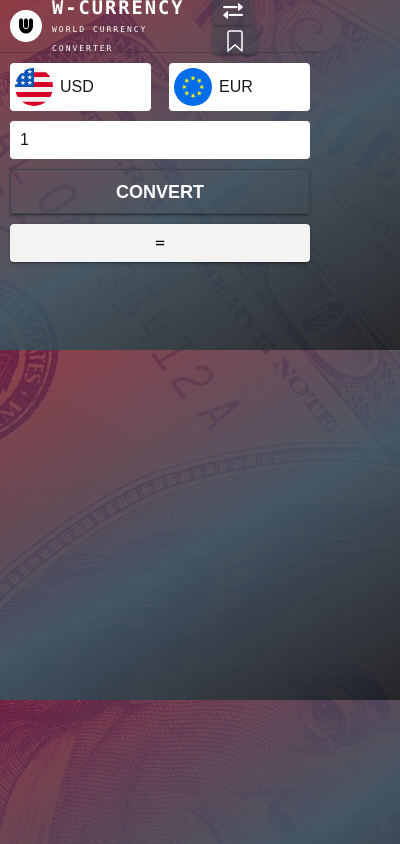
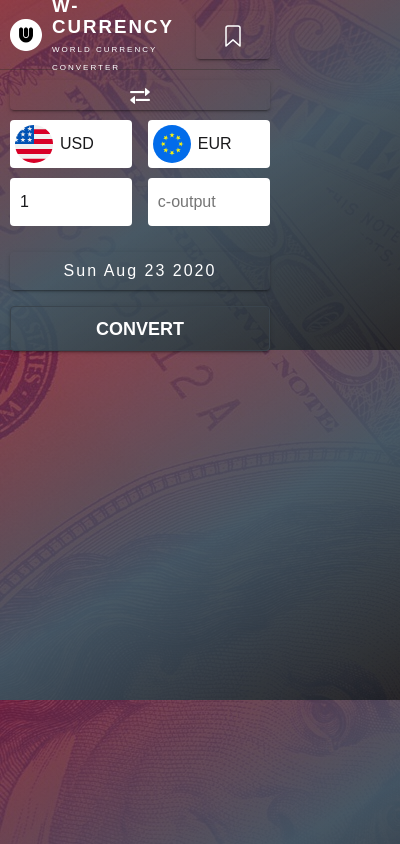
Before and after one commit to Chromo-lib/leetcode-dark-mode, a browser extension: page popup.html in a window 400 px wide. Drawn offline with Linux system fonts and the light colour scheme.

Commit message:
update app

```diff
--- a/popup.html
+++ b/popup.html
@@ -20,34 +20,39 @@
       </div>
     </div>
 
-    <div>
-      <button type="button" class="di-flex justify-center" id="btn-reverse" title="Switch currencies" >
+    <button type="button" class="di-flex justify-center" id="btn-show-history" title="History">
+      <svg width="24" height="24" viewBox="0 0 24 24" fill="none" xmlns="http://www.w3.org/2000/svg">
+        <path d="M5 22V4C5 2.89543 5.89543 2 7 2H17C18.1046 2 19 2.89543 19 4V22L12 15.8889L5 22Z" stroke="#fff"
+          stroke-width="1.5" stroke-linecap="round" stroke-linejoin="round"></path>
+      </svg>
+    </button>
+  </header>
+
+  <div class="container">
+    <div class="conv-tab">
+      <button type="button" class="w-100 di-flex justify-center mb-10" id="btn-reverse" title="Switch currencies">
         <img src="assets/reverse.png" alt="reverse">
       </button>
 
-      <button type="button" class="di-flex justify-center" id="btn-show-history" title="History">
-        <svg width="24" height="24" viewBox="0 0 24 24" fill="none" xmlns="http://www.w3.org/2000/svg"><path d="M5 22V4C5 2.89543 5.89543 2 7 2H17C18.1046 2 19 2.89543 19 4V22L12 15.8889L5 22Z" stroke="#fff" stroke-width="1.5" stroke-linecap="round" stroke-linejoin="round"></path></svg>
-      </button>
-    </div>
-  </header>
-
-  <div class="container">
-    <div class="conversion-container">
       <form class="w-100 mb-10" id="form-convert">
         <div class="drops d-flex"></div>
-        <input type="number" class="w-100 mb-10" name="amout" value="1" placeholder="amout">
+        <div class="w-100 d-flex justify-between">
+          <input type="number" class="w-50 mb-10" name="amout" value="1" placeholder="amout">
+          <input type="number" class="w-50 mb-10" id="c-output" name="c-output" step="0.01" placeholder="c-output"
+            readonly>
+        </div>
+
+        <p class="mt-0 date-output">Tur Aug 12 2020</p>
         <button type="submit" class="w-100 btn-default fs-18">Convert</button>
       </form>
-
-      <div class="w-100 output d-flex-col">
-        <span></span><h2></h2><span>=</span><h2></h2>
-      </div>
     </div>
 
     <ul class="history-conversions"></ul>
   </div>
 
-  <div class="spinner d-flex justify-center"><div class="lds-dual-ring"></div></div>
+  <div class="spinner d-flex justify-center">
+    <div class="lds-dual-ring"></div>
+  </div>
 
   <script src="scripts/currencies.js"></script>
   <script src="scripts/DOM.js"></script>
--- a/scripts/popup.js
+++ b/scripts/popup.js
@@ -3,10 +3,12 @@
   let allConversions = null; // history of conversions
   let showHistory = false;
   const historyConversionsEL = document.querySelector('.history-conversions');
-  const conversionContainerEL = document.querySelector('.conversion-container');
+  const convTab = document.querySelector('.conv-tab');
   const btnShowHistory = document.getElementById('btn-show-history');
-  const outputQuery = document.querySelector('.output');
   const spinnerEL = document.querySelector('.spinner');
+
+  const dateOutput = document.querySelector('.date-output');
+  dateOutput.textContent = new Date().toDateString();
 
   chrome.storage.local.get(['historyConversions'], function (result) {
     if (result && result.historyConversions) {
@@ -47,7 +49,7 @@
     setTimeout(() => {
       showHistory = !showHistory;
       historyConversionsEL.style.display = showHistory ? 'block' : 'none';
-      conversionContainerEL.style.display = showHistory ? 'none' : 'block';
+      convTab.style.display = showHistory ? 'none' : 'block';
       btnShowHistory.innerHTML = showHistory
         ? `<svg width="24" height="24" viewBox="0 0 24 24" fill="none" xmlns="http://www.w3.org/2000/svg"><path d="M19 2.83209C17.7751 2.2969 16.4222 2 15 2C9.47715 2 5 6.47715 5 12C5 17.5228 9.47715 22 15 22C16.4222 22 17.7751 21.7031 19 21.1679M2 10H15M2 14H15" stroke="#fff" stroke-width="1.5" stroke-linecap="round" stroke-linejoin="round"></path></svg>`
         : `<svg width="24" height="24" viewBox="0 0 24 24" fill="none" xmlns="http://www.w3.org/2000/svg"><path d="M5 22V4C5 2.89543 5.89543 2 7 2H17C18.1046 2 19 2.89543 19 4V22L12 15.8889L5 22Z" stroke="#fff" stroke-width="1.5" stroke-linecap="round" stroke-linejoin="round"></path></svg>`;
@@ -69,9 +71,13 @@
   }
 
   function setConversionResult (resp) {
-    outputQuery.children[0].textContent = new Date(resp.date).toDateString();
-    outputQuery.children[1].textContent = resp.query.amount + ' ' + resp.query.from;
-    outputQuery.children[3].textContent = resp.result + ' ' + resp.query.to;
+    function toFixed (value, precision = 4) {
+      var power = Math.pow(10, precision || 0);
+      return String(Math.round(value * power) / power);
+    }
+
+    dateOutput.textContent = new Date(resp.date).toDateString();
+    document.getElementById('c-output').value = toFixed(resp.result);
   }
 
   function createListHistoryConversions (historyConversions) {
--- a/style.css
+++ b/style.css
@@ -23,16 +23,17 @@ html {
 body {
   background: #2d2d2e;
   background-image: linear-gradient(0deg,rgba(17,14,31,.35),rgba(17,14,31,.35)),linear-gradient(330deg,#191716eb -10%,#607d8bf5 46.3%,#e91e63ad 110%),url(assets/bg.jpg);
-  width: 320px;
+  width: 280px;
   height: 350px;
   max-height: 350px;
-  font-family: 'Consolas', sans-serif;
   margin: 0;
+  font-family:arial,sans-serif;
   overflow-x: hidden;
+  scrollbar-width: thin;
 }
 
 header {
-  height: 15%;
+  height: 20%;
   color: #fff;
   display: flex;
   justify-content: space-between;
@@ -43,9 +44,9 @@ header {
   letter-spacing: 2px;
 }
 
-header button {    padding: 3px 10px 0;}
+  header button { background-color:transparent !important;}
 
-.container {height: 84%;}
+.container {height: 78%;}
 .container, header {padding:10px;}
 
 h3 {text-align: center;  margin: 0; }
@@ -78,14 +79,16 @@ a {
     outline: none !important;
 }
 
+button:first-child{padding: 5px 0 0 0; background: transparent;}
+
 .btn-default {
   background-color: transparent !important;
   border-color: #3a444d;
 }
 
 button img { width: 20px;  height: 20px;}
-button:hover,a:hover { background-color: var(--dark);}
-.btn-default:hover {  background-color: #3a444d !important; }
+button:hover,a:hover { background-color: #ffffff59 !important;}
+
 button,
 svg {
   display: inline-block;
@@ -97,7 +100,7 @@ input {
   color: var(--dark);
   width: 100%;
   font-size: 16px;
-  padding: 10px;
+  padding: 15px 10px;
   border: 0;
   outline: none !important;
 }
@@ -132,6 +135,7 @@ li {
 
 .d-flex-col {display:flex; flex-direction: column; justify-content: space-between;}
 .justify-center {  justify-content: center;}
+.justify-between {  justify-content: space-between;}
 .align-center { align-items: center;}
 
 .col-3>* {  width: 31%;  max-width: 31%;}
@@ -142,33 +146,32 @@ li {
   max-width: 100%;
   min-width: 0;
 }
+.w-50 {width: 47%;}
 
 .py-1 {padding: 10px 0;}
 
+.m-0 {margin:0 !important;}
+.mb-0 { margin-bottom: 0;}
 .mb-10 { margin-bottom: 10px;}
-.mr-5 { margin-right: 5;}
+.mr-5 { margin-right: 5px !important;}
 .mr-10 {margin-right: 10px;}
 .ml-10 {margin-left: 10px;}
 
 .fs-18 {font-size: 18px !important;}
+
 .txt-left {text-align: left;}
 
-.disabled {
-  background-color: var(--light-dark);
+.disabled {background-color: var(--light-dark);}
+
+.badge { font-size: 10px; color: #b8b8b8;}
+/*******************************/
+.date-output {
+    padding: 10px;
+    color: #fff;
+    letter-spacing: 2px;
+    text-align: center;
+    box-shadow: var(--box-shad);
 }
-
-.badge {    font-size: 10px; color: #b8b8b8;}
-/*******************************/
-.output {
-  text-align: center;
-  background-color: var(--light);
-  padding: 10px;
-  box-shadow: var(--box-shad);
-  text-align: center;
-  text-transform: uppercase;
-}
-
-.output h2 {font-size: 30px; margin: 0;}
 /**************************************/
 .history-conversions {display: none;
   color: #fff;
@@ -199,7 +202,7 @@ li {
   position: absolute; left: 0; top: 50px; z-index: 999;
   background: #fff;
   color: #333;
-  height: 200px;
+  height: 170px;
 }
 
 .dropdown>ul.list li img{ margin-right: 5px; }
```
